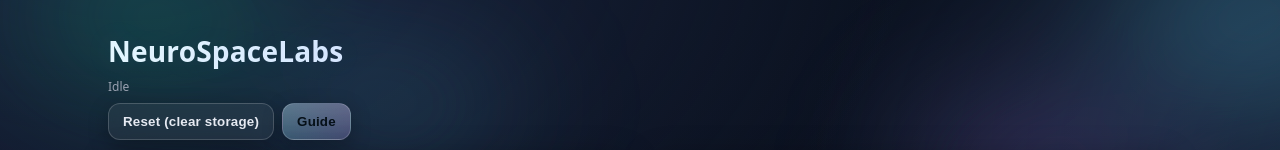
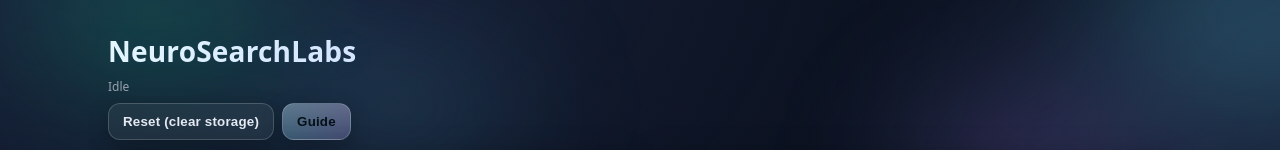
Before and after one commit to aasim-syed/NeuroSearch-Lab, a React (Vite) app: page / in a window 1280 px wide. Shown: the top 150 px of the page. Built offline with nearby package versions, Linux system fonts and the light colour scheme.

Commit message:
n train fix, refresh feature added

```diff
--- a/src/App.tsx
+++ b/src/App.tsx
@@ -92,7 +92,7 @@
 
   return (
     <div className="container">
-      <h1>NeuroSpaceLabs</h1>
+      <h1>NeuroSearchLabs</h1>
       <div className="small">{status}</div>
 
       {/* top actions */}
```
